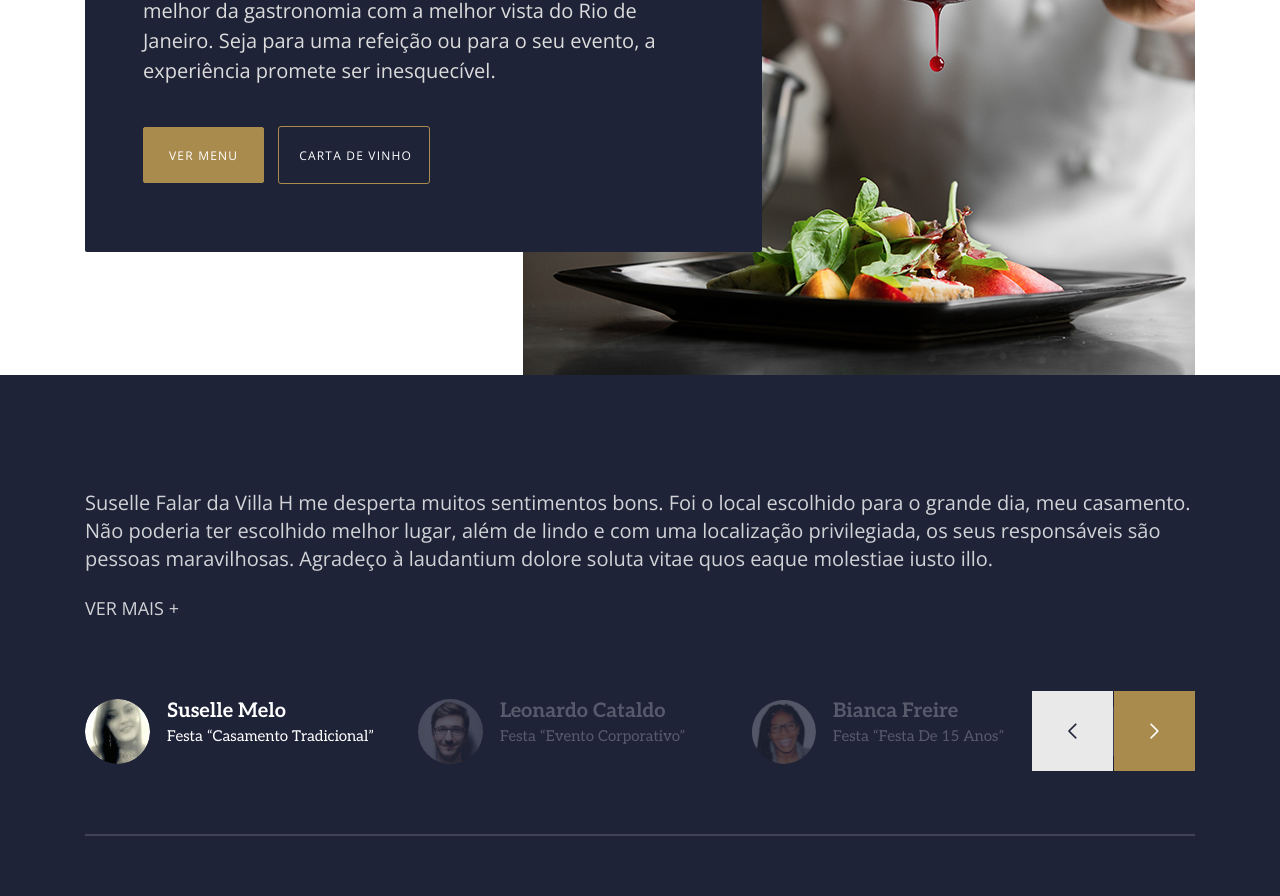
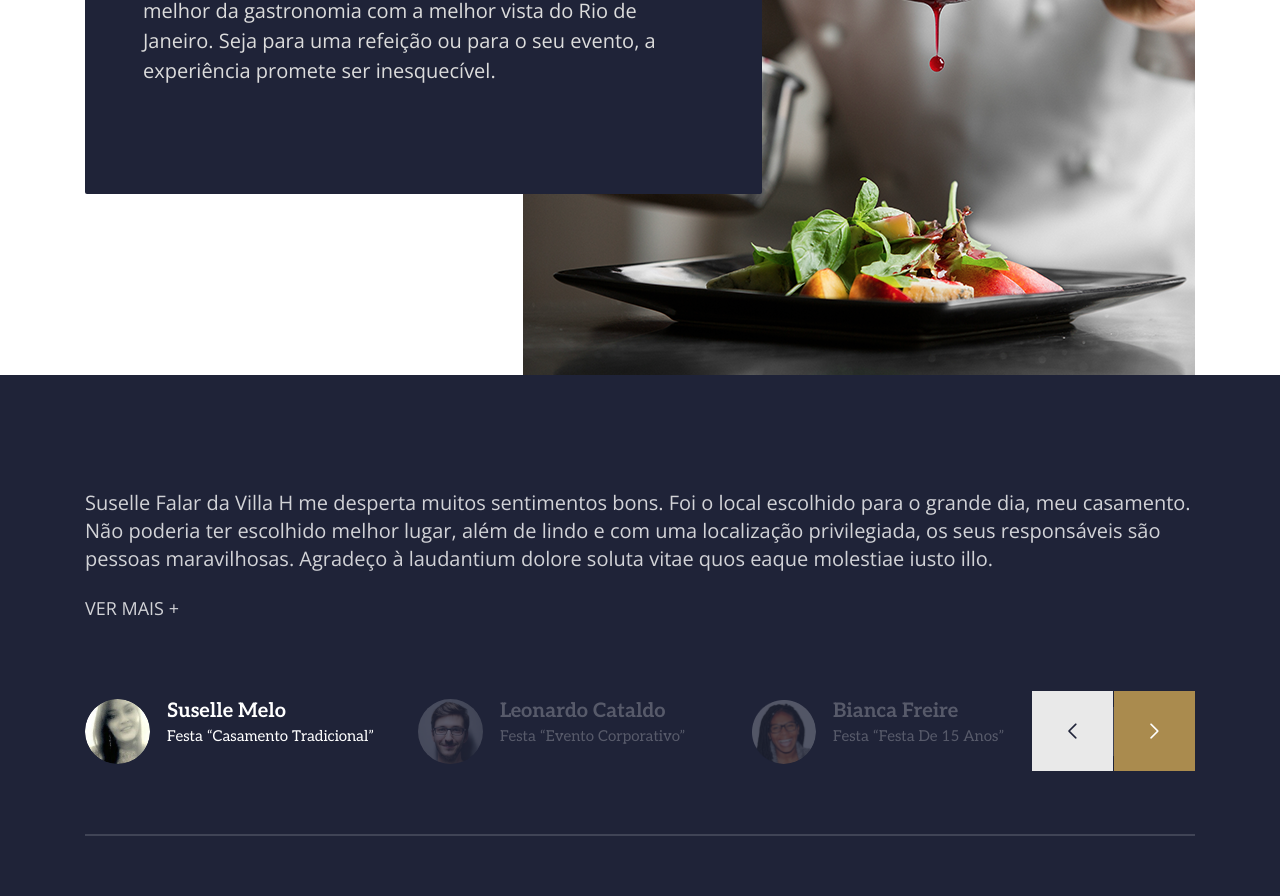
Before and after one commit to jessiicasantos/villa-h-react, a React (Create React App) app: page / in a window 1280 px wide. Shown: the part 7400-8296 px from the top of the page. Built offline with nearby package versions, Linux system fonts and the light colour scheme; grey boxes are pictures that could not be loaded.

Commit message:
Btns gastronomy removed

```diff
--- a/src/components/Container/Gastronomy/CardBGGastronomy/CardBGGastronomy.jsx
+++ b/src/components/Container/Gastronomy/CardBGGastronomy/CardBGGastronomy.jsx
@@ -19,12 +19,12 @@ const CardBGastronomy = () => (
           refeição ou para o seu evento, a experiência promete ser inesquecível.
         </p>
       }
-      btn={
-        <div className="btns">
-          <button className="btn-gold">Ver Menu</button>
-          <button className="btn-brd-gold">Carta de Vinho</button>
-        </div>
-      }
+      // btn={
+      //   <div className="btns">
+      //     <button className="btn-gold">Ver Menu</button>
+      //     <button className="btn-brd-gold">Carta de Vinho</button>
+      //   </div>
+      // }
     />
   </div>
 );
```
